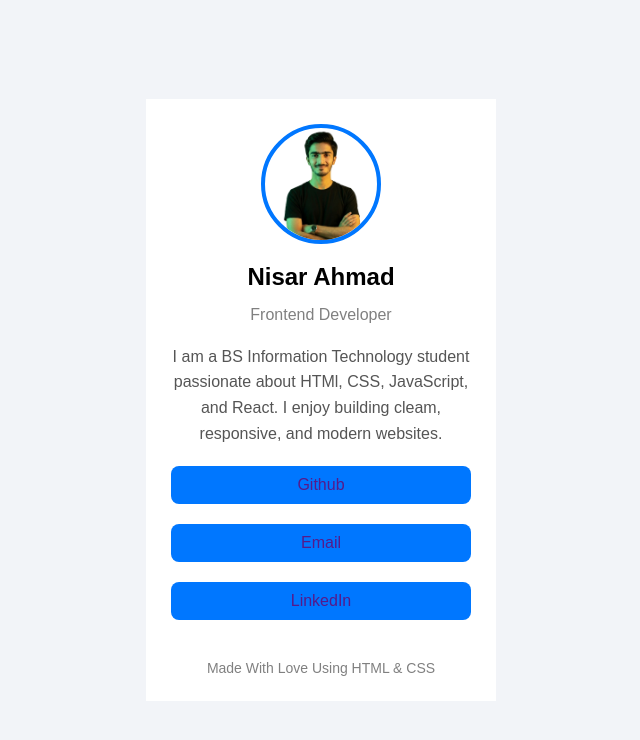
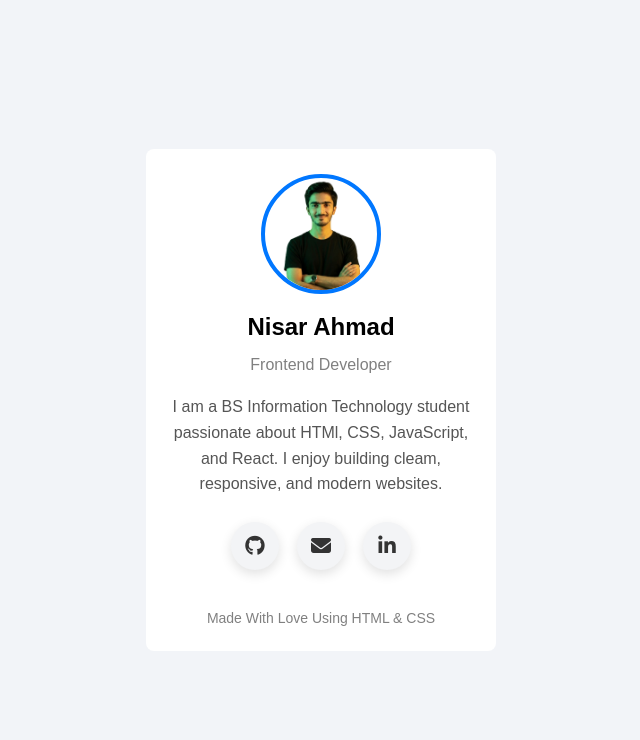
Before and after one commit to NisarAhmadCode/Card, a plain HTML site: page index.html in a window 1280 px wide. Shown: the whole page, without its empty margins (319-959 px from the left). Drawn offline with Linux system fonts and the light colour scheme.

Commit message:
Updated Card with Modern icons

```diff
--- a/index.html
+++ b/index.html
@@ -6,6 +6,7 @@
     <meta name="viewport" content="width=device-width, initial-scale=1.0">
     <title>Profile Card</title>
     <link rel="stylesheet" href="style.css">
+    <link rel="stylesheet" href="https://cdnjs.cloudflare.com/ajax/libs/font-awesome/6.7.1/css/all.min.css">
 </head>
 
 <body>
@@ -19,11 +20,19 @@
             <p>I am a BS Information Technology student passionate about HTMl, CSS, JavaScript, and React. I enjoy
                 building
                 cleam, responsive, and modern websites. </p>
-            <div class="social-links">
-                <a href="">Github</a>
-                <a href="">Email</a>
-                <a href="">LinkedIn</a>
-            </div>
+      <div class="social-links">
+    <a href="https://github.com/NisarAhmadCode" target="_blank" aria-label="GitHub">
+        <i class="fa-brands fa-github"></i>
+    </a>
+
+    <a href="mailto:na4609594g@gmail.com" aria-label="Email">
+        <i class="fa-solid fa-envelope"></i>
+    </a>
+
+    <a href="https://www.linkedin.com/in/nisar-ahmad-webdev" target="_blank" aria-label="LinkedIn">
+        <i class="fa-brands fa-linkedin-in"></i>
+    </a>
+</div>
         </section>
         <footer>Made With Love Using HTML & CSS</footer>
     </article>
--- a/style.css
+++ b/style.css
@@ -20,6 +20,7 @@ body {
     box-sizing: 0 10px 20px rgba(0, 0, 0, 0.15);
     text-align: center;
     padding: 25px;
+    border-radius: 8px;
 }
 
 header img {
@@ -48,20 +49,33 @@ section p {
     line-height: 1.6;
 }
 
+.social-links {
+    display: flex;
+    justify-content: center;
+    gap: 18px;
+    margin-top: 25px;
+}
+
 .social-links a {
+    width: 48px;
+    height: 48px;
+    border-radius: 50%;
+    background: #f3f4f6;
+    color: #333;
     display: flex;
+    justify-content: center;
     align-items: center;
-    justify-content: center;
-    gap: 15px;
     text-decoration: none;
-    border-radius: 8px;
-    padding: 10px 15px;
-    background: #0077ff;
-    margin-top: 20px;
+    font-size: 20px;
+    box-shadow: 0 4px 12px rgba(0, 0, 0, 0.12);
+    transition: all 0.3s ease;
 }
 
 .social-links a:hover {
-    background: #0056b3;
+    transform: translateY(-5px) scale(1.08);
+    background: #4f46e5;
+    color: #fff;
+    box-shadow: 0 8px 20px rgba(79, 70, 229, 0.35);
 }
 
 footer {
```
